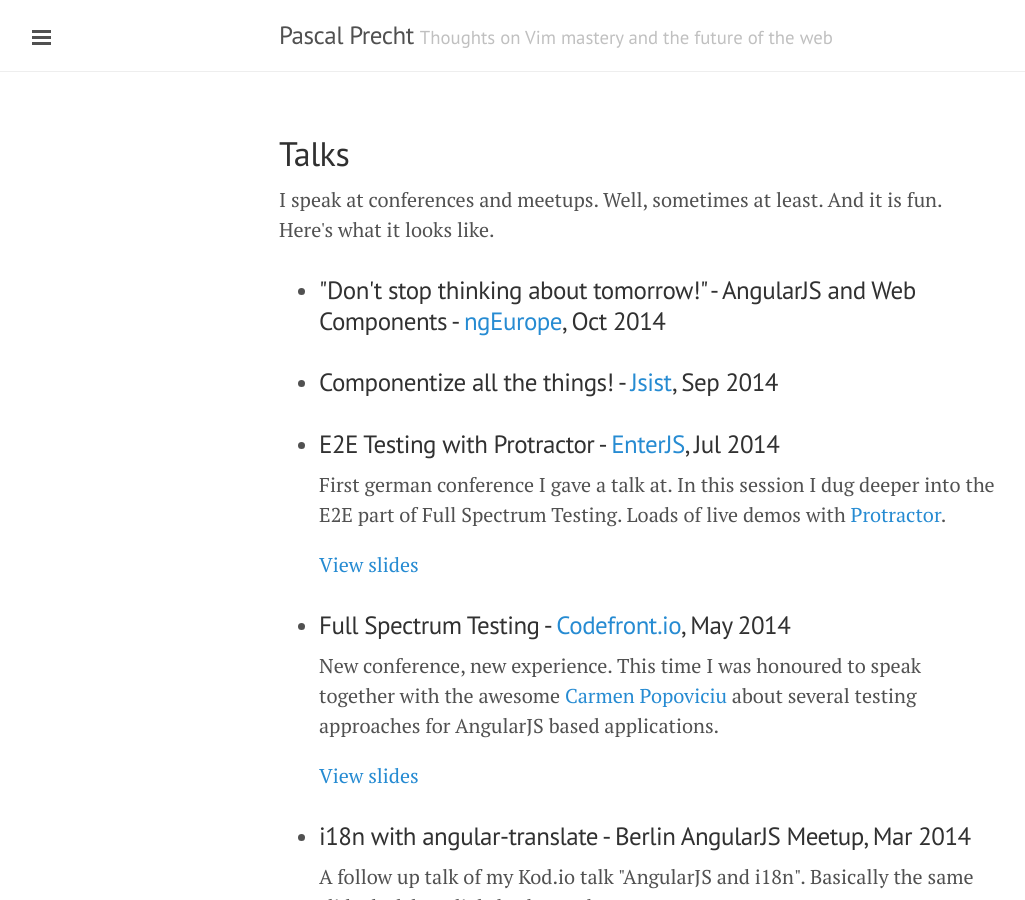
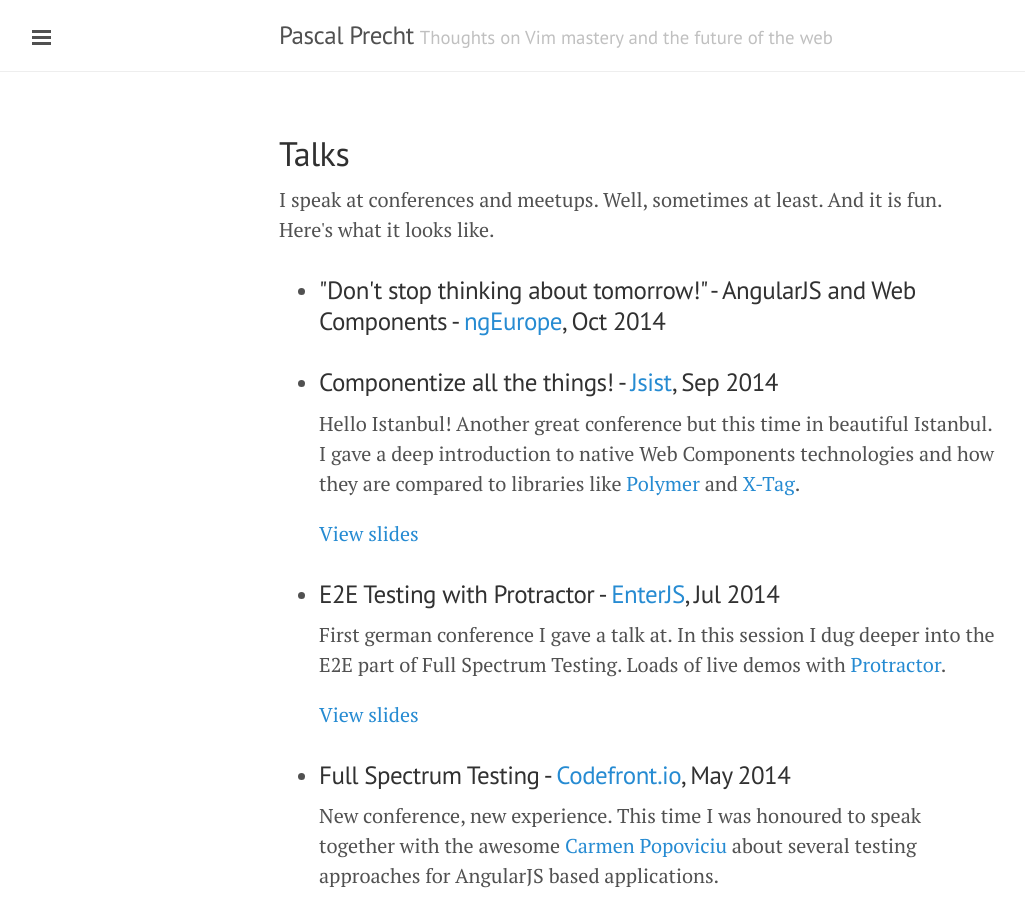
Before and after one commit to 0x-r4bbit/pascalprecht.github.io, a Jekyll site: the page built from talks.html, in a window 1280 px wide and 900 px high. Shown: the whole window, without its empty margins (1-1026 px from the left). Built offline with Jekyll 4.4.1, drawn with Linux system fonts in a browser that asks for light colours; Markdown is read by kramdown in place of the engine named in the settings.

Commit message:
adds slides

```diff
--- a/talks.html
+++ b/talks.html
@@ -9,7 +9,10 @@
   <p>I speak at conferences and meetups. Well, sometimes at least. And it is fun. Here's what it looks like.</p>
   <ul>
     <li><h3>"Don't stop thinking about tomorrow!" - AngularJS and Web Components - <a href="http://ngeurope.org">ngEurope</a>, Oct 2014</h3></li>
-    <li><h3>Componentize all the things! - <a href="http://jsist.org">Jsist</a>, Sep 2014</h3></li>
+    <li><h3>Componentize all the things! - <a href="http://jsist.org">Jsist</a>, Sep 2014</h3>
+    <p>Hello Istanbul! Another great conference but this time in beautiful Istanbul. I gave a deep introduction to native Web Components technologies and how they are compared to libraries like <a href="http://polymer-project.org" title="Polymer">Polymer</a> and <a href="http://x-tags.org">X-Tag</a>.</p>
+    <p><a href="http://pascalprecht.github.io/slides/componentize-all-the-things/#/">View slides</a>
+    </li>
     <li>
     <h3>E2E Testing with Protractor - <a href="http://enterjs.de">EnterJS</a>, Jul 2014</h3>
       <p>First german conference I gave a talk at. In this session I dug deeper into the E2E part of Full Spectrum Testing. Loads of live demos with <a href="http://github.com/angular/protractor">Protractor</a>.</p>
```
